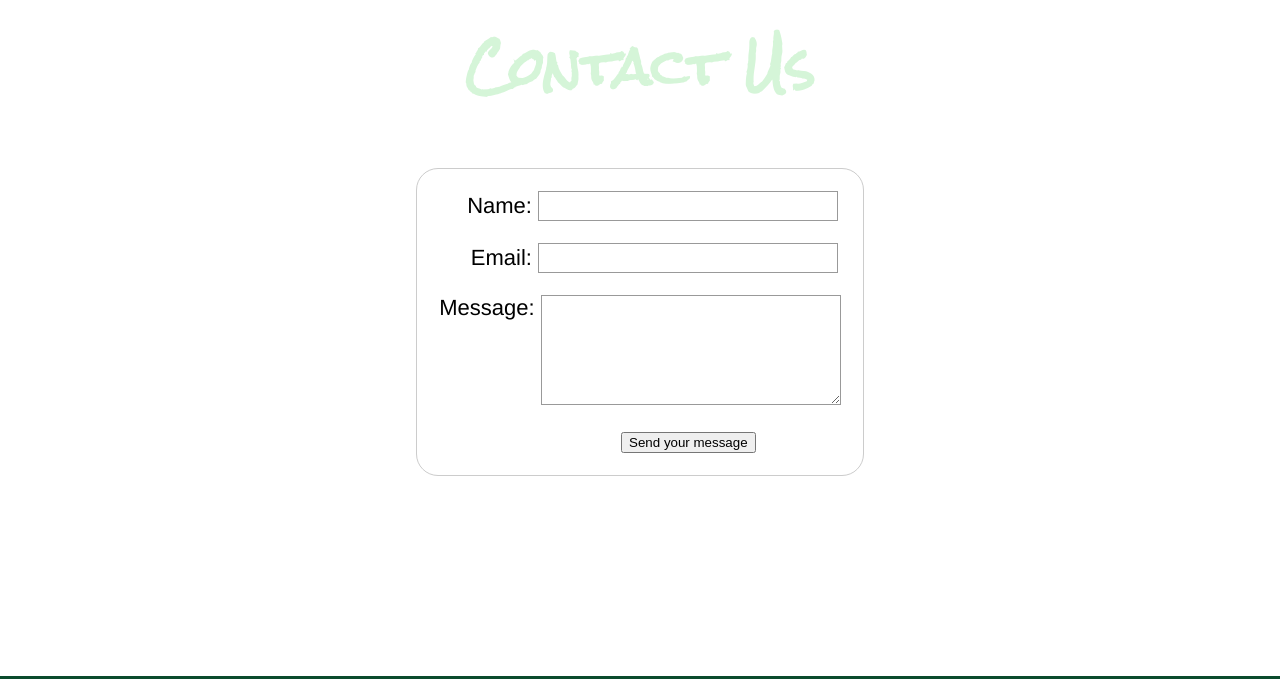
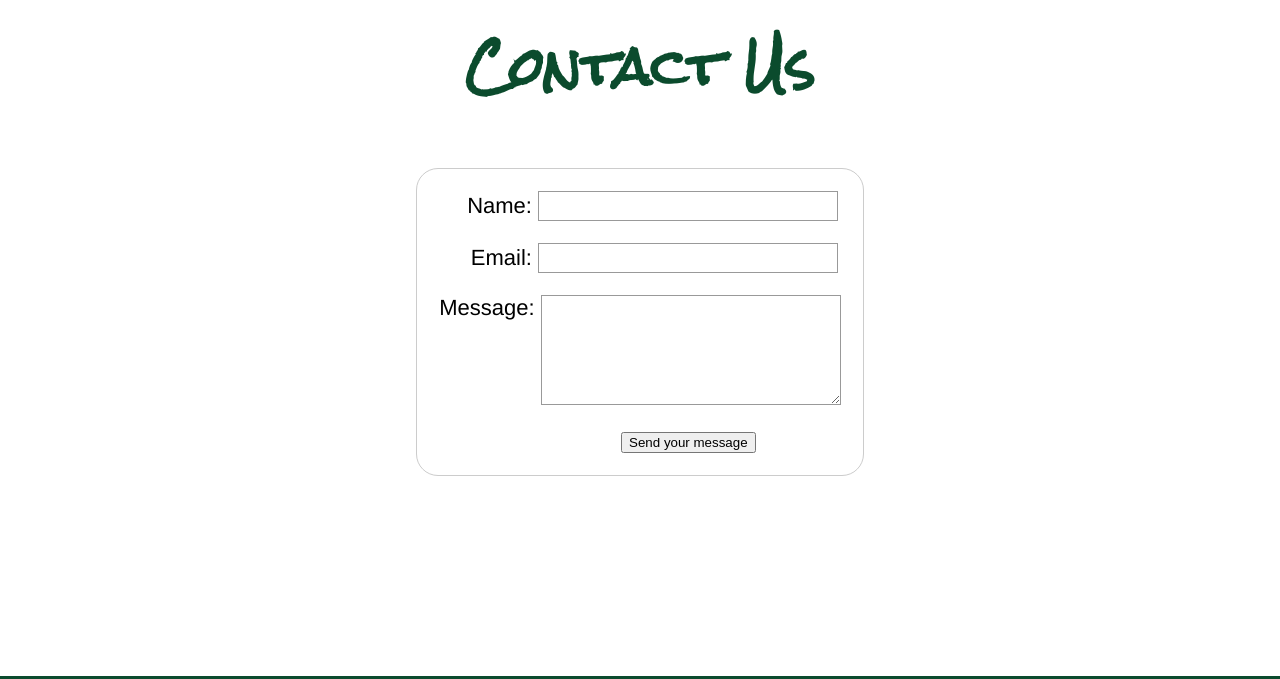
Before and after one commit to jostevens00/wdd130, a plain HTML site: page wwr/contactus.html in a window 1280 px wide. Shown: the part 99-778 px from the top of the page. Drawn offline with Linux system fonts and the light colour scheme.

Commit message:
font change

```diff
--- a/wwr/styles/styles.css
+++ b/wwr/styles/styles.css
@@ -280,7 +280,7 @@ footer .social img{
     text-align:center;
     font-family:'Rock Salt', 'Bradley Hand', 'sans-serif';
     font-size: 50px;
-    color:rgb(213, 245, 216);
+    color:#0b4b2d;
     margin-top: 10px;
 }
 
```
